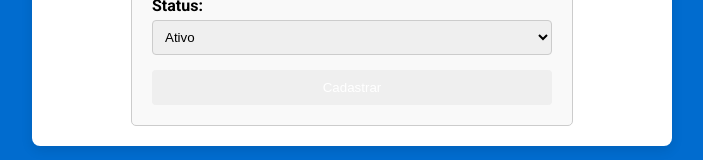
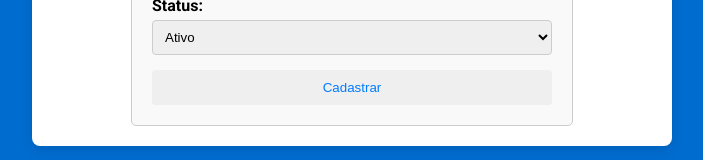
Before and after one commit to GeucyPassosDev/UserManagement, a React (Create React App) app in the folder frontend/: page /cadastrar in a window 1280 px wide. Shown: the part 501-661 px from the top of the page, without its empty margins (288-991 px from the left). Built offline with nearby package versions, Linux system fonts and the light colour scheme.

Commit message:
Ajuste no estilo

```diff
--- a/frontend/src/BuscarUsuarios.css
+++ b/frontend/src/BuscarUsuarios.css
@@ -72,7 +72,7 @@ td svg:hover {
     padding: 10px;
     margin-right: 10px;
     background-color: #007bff;
-    color: white;
+    color: #007bff;
     border: none;
     border-radius: 4px;
     cursor: pointer;
--- a/frontend/src/CadastroUsuario.css
+++ b/frontend/src/CadastroUsuario.css
@@ -28,7 +28,7 @@ input, select {
 button {
     width: 100%;
     padding: 10px;
-    color: white;
+    color: #007bff;
     border: none;
     border-radius: 4px;
     cursor: pointer;
```
